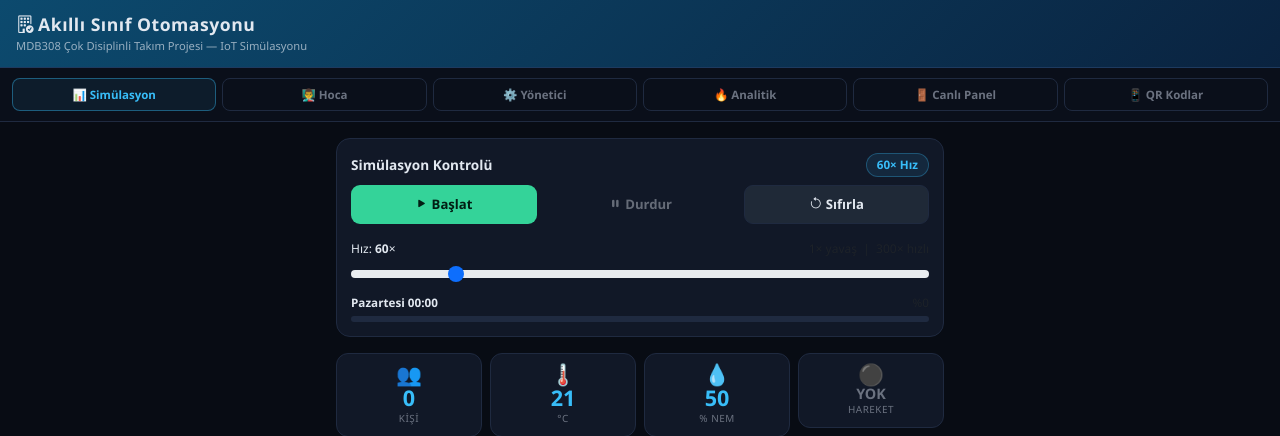
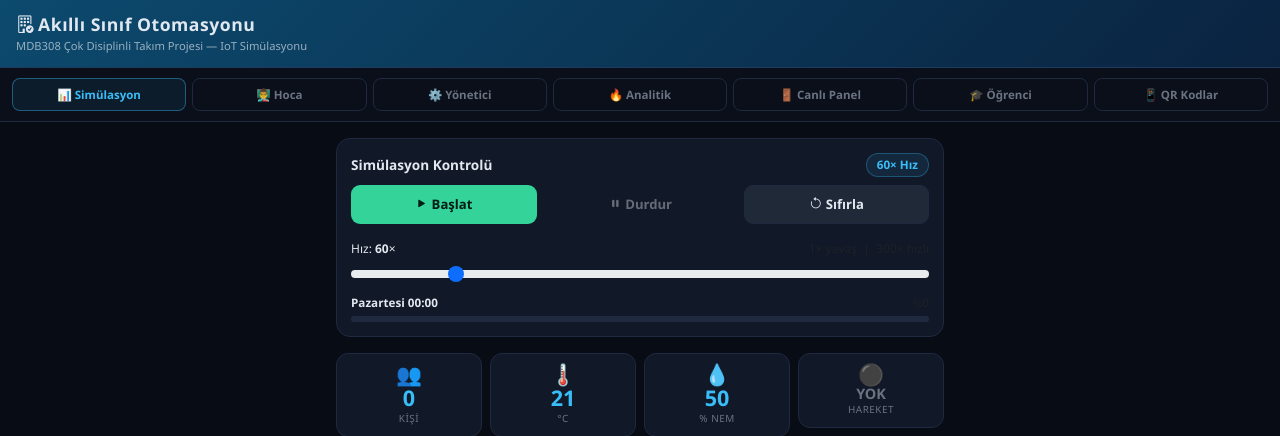
Before and after one commit to melihturgut/akilli-sinif-otomasyon, a Flask app: page / in a window 1280 px wide. Shown: the top 436 px of the page. Run offline with Flask 3, Linux system fonts and the light colour scheme; some libraries are stand-ins or nearby versions.

Commit message:
nav menusune ogrenci linki eklendi

```diff
--- a/templates/admin.html
+++ b/templates/admin.html
@@ -105,6 +105,7 @@
   <a href="/admin" class="active">⚙️ Yönetici</a>
   <a href="/analitik">🔥 Analitik</a>
   <a href="/panel">🚪 Canlı Panel</a>
+  <a href="/ogrenci">🎓 Öğrenci</a>
   <a href="/qr">📱 QR Kodlar</a>
 </nav>
 
--- a/templates/analitik.html
+++ b/templates/analitik.html
@@ -129,6 +129,7 @@
   <a href="/admin">⚙️ Yönetici</a>
   <a href="/analitik" class="active">🔥 Analitik</a>
   <a href="/panel">🚪 Canlı</a>
+  <a href="/ogrenci">🎓 Öğrenci</a>
   <a href="/qr">📱 QR</a>
 </nav>
 
--- a/templates/hoca.html
+++ b/templates/hoca.html
@@ -87,6 +87,7 @@
   <a href="/admin">⚙️ Yönetici</a>
   <a href="/analitik">🔥 Analitik</a>
   <a href="/panel">🚪 Canlı Panel</a>
+  <a href="/ogrenci">🎓 Öğrenci</a>
   <a href="/qr">📱 QR Kodlar</a>
 </nav>
 
--- a/templates/index.html
+++ b/templates/index.html
@@ -160,6 +160,7 @@
   <a href="/admin">⚙️ Yönetici</a>
   <a href="/analitik">🔥 Analitik</a>
   <a href="/panel">🚪 Canlı Panel</a>
+  <a href="/ogrenci">🎓 Öğrenci</a>
   <a href="/qr">📱 QR Kodlar</a>
 </nav>
 
--- a/templates/panel.html
+++ b/templates/panel.html
@@ -68,6 +68,7 @@
   <a href="/admin">⚙️ Yönetici</a>
   <a href="/analitik">🔥 Analitik</a>
   <a href="/panel" class="active">🚪 Canlı Panel</a>
+  <a href="/ogrenci">🎓 Öğrenci</a>
   <a href="/qr">📱 QR Kodlar</a>
 </nav>
 
--- a/templates/qr.html
+++ b/templates/qr.html
@@ -51,6 +51,7 @@
   <a href="/admin">⚙️ Yönetici</a>
   <a href="/analitik">🔥 Analitik</a>
   <a href="/panel">🚪 Canlı Panel</a>
+  <a href="/ogrenci">🎓 Öğrenci</a>
   <a href="/qr" class="active">📱 QR Kodlar</a>
 </nav>
 
```
